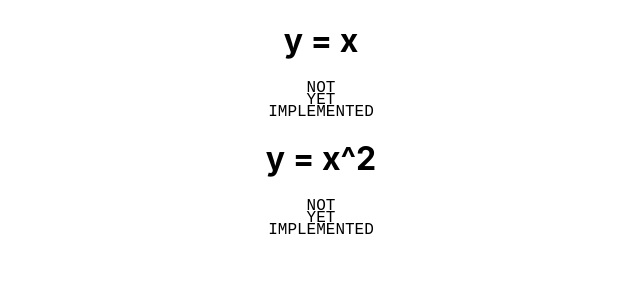
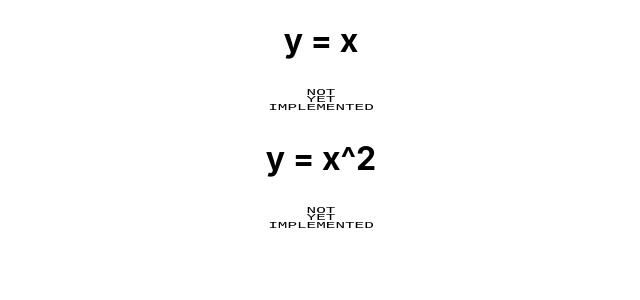
Before and after one commit to joeythornberry/ascii-function-grapher, a React (Create React App) app: page / in a window 1280 px wide. Shown: the top 300 px of the page, without its empty margins (319-959 px from the left). Built offline with nearby package versions, Linux system fonts and the light colour scheme.

Commit message:
reduces height of characters in graph

```diff
--- a/src/App.css
+++ b/src/App.css
@@ -6,4 +6,5 @@ div.asciiGraph {
   white-space: pre-wrap;
   line-height: 75%;
   font-family: 'Courier New', Courier, monospace;
+  transform: scale(1, 0.6);
 }
```
